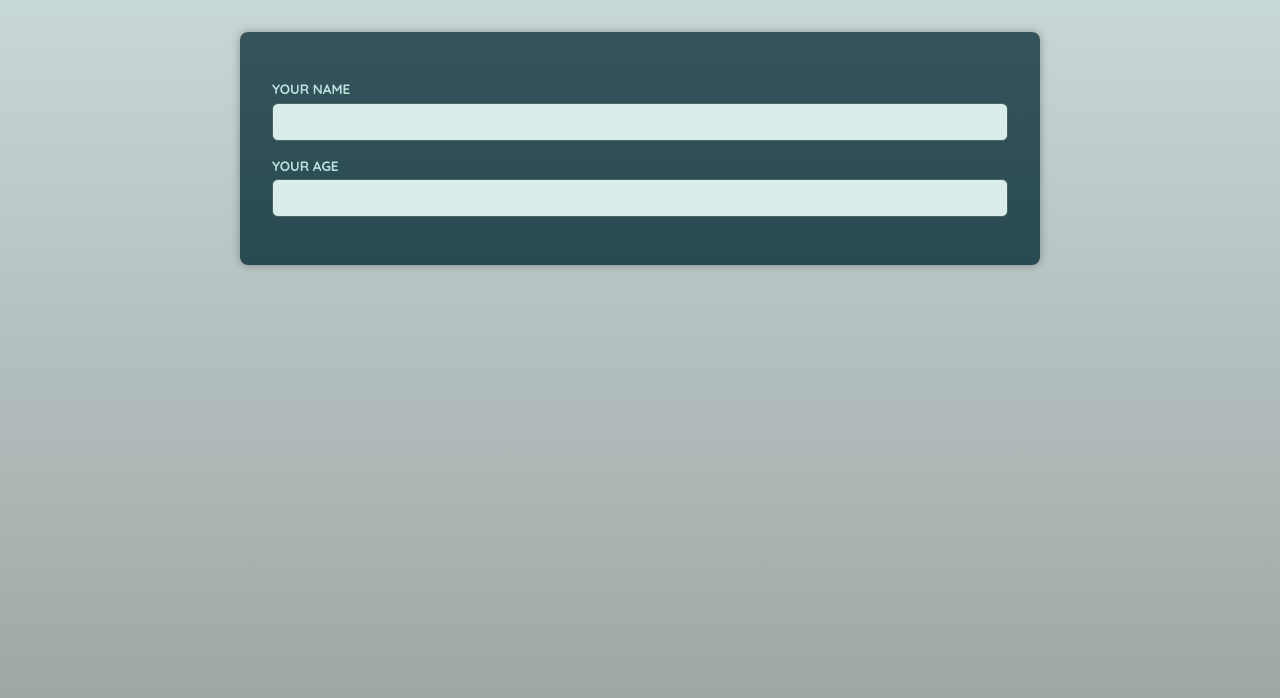
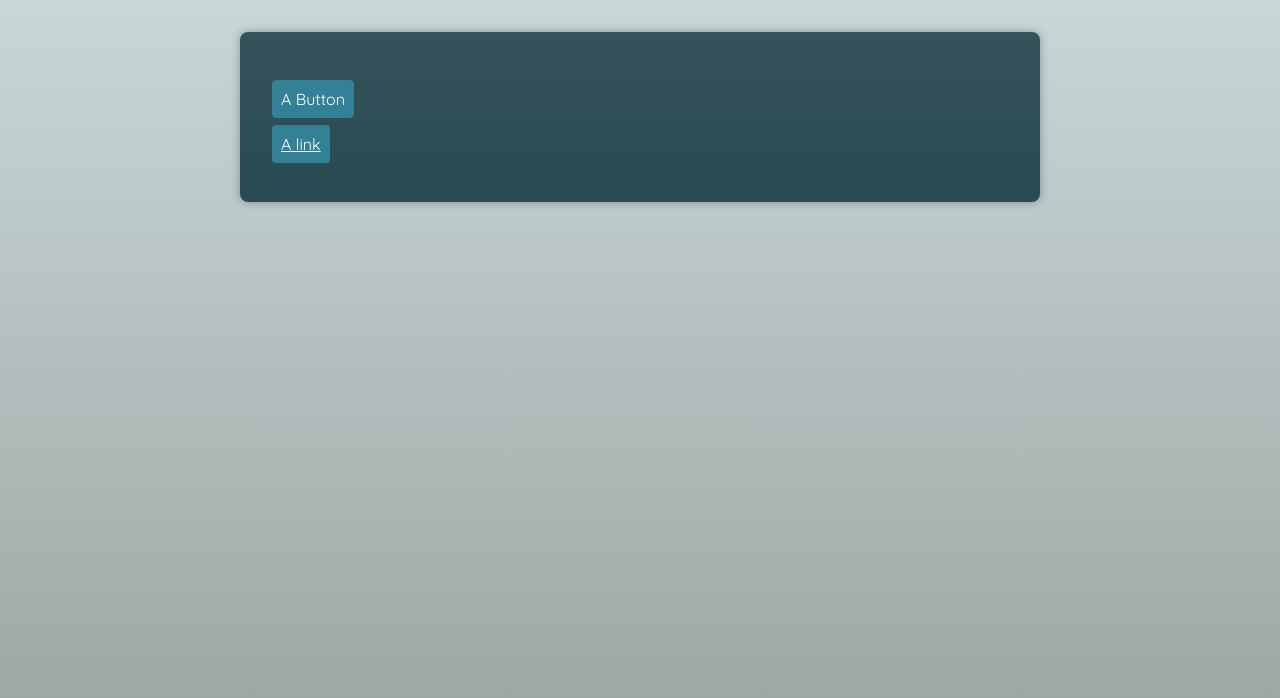
Before and after one commit to anudeepb110/react-ts-basics-chapter2, a React (Vite) app: page / in a window 1280 px wide. Shown: the top 698 px of the page. Built offline with nearby package versions, Linux system fonts and the light colour scheme; a web font is replaced by a local one.

Commit message:
Building a Wrapper Component That Renders Different Elements

```diff
--- a/src/App.tsx
+++ b/src/App.tsx
@@ -1,10 +1,17 @@
 import Input from "./components/input.tsx";
+import Button from "./components/button.tsx";
 
 Input
 function App() {
   return (<main>
-    <Input id="name" label="Your Name" type="text"></Input>
-    <Input id="age" label="Your Age" type="number"></Input>
+    {/* <Input id="name" label="Your Name" type="text"></Input>
+    <Input id="age" label="Your Age" type="number"></Input> */}
+    <p>
+      <Button className="button" el="button">A Button</Button>
+    </p>
+    <p>
+      <Button className="button" el="anchor" href="https://www.google.com">A link</Button>
+    </p>
   </main>)
 }
 
--- /dev/null
+++ b/src/components/button.tsx
@@ -0,0 +1,16 @@
+import type { ComponentPropsWithoutRef } from "react";
+
+type ButtonProps={
+    el:'button';
+} & ComponentPropsWithoutRef<'button'>;
+
+type AnchorProps = {
+    el:'anchor';
+} &  ComponentPropsWithoutRef<'a'>;
+export default function Button(props: ButtonProps | AnchorProps){
+    // const {el, ...otherProps} = props
+    if (props.el == 'anchor'){
+        return <a {...props}></a>;
+    }
+    return <button {...props}></button>;
+};
```
